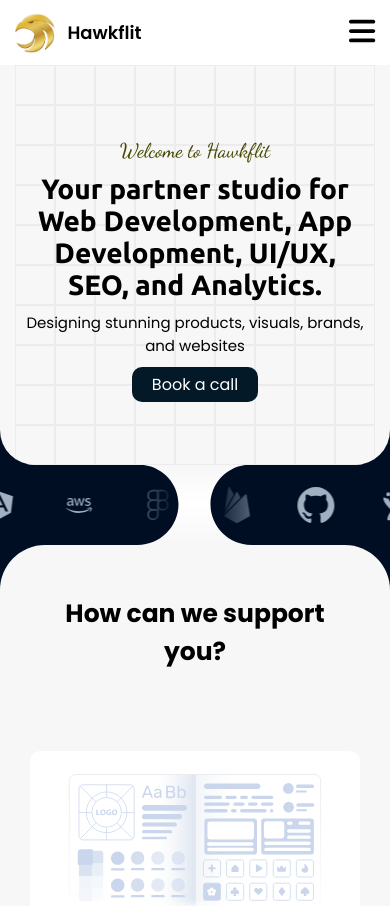
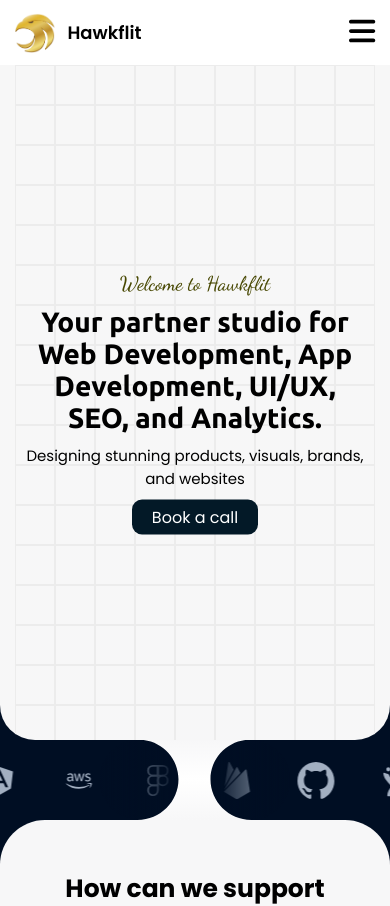
Before and after one commit to NumaanisCoder/HawkFlit, a Next.js app: page / in a window 390 px wide. Shown: the top 906 px of the page. Built offline with nearby package versions, Linux system fonts and the light colour scheme.

Commit message:
Hero section content: Reposition it and make it a child of backgroundWrapper class

```diff
--- a/pages/index.js
+++ b/pages/index.js
@@ -72,8 +72,6 @@ export default function Home() {
 
       {/* Background squares layer */}
       <div className={styles.backgroundWrapper}>
-        <Boxes />
-      </div>
 
         <main className={styles.main}>
           <div className={styles.Banner}>
@@ -89,6 +87,9 @@ export default function Home() {
             </div>
           </div>
         </main>
+
+        <Boxes />
+      </div>
 
       {/* Marquee section */}
       <div className={`${styles.marqueeContainer} ${poppins.className}`}>
@@ -254,11 +255,11 @@ export default function Home() {
         </div>
 
         <div className={styles.faqContainer}>
-            <FaqCard question={"Melody Itni Chocalatey kyun hein? "} answer={"Pata nhi bhul gya"}/>
-            <FaqCard question={"Melody Itni Chocalatey kyun hein? "} answer={"Pata nhi bhul gya"}/>
-            <FaqCard question={"Melody Itni Chocalatey kyun hein? "} answer={"Pata nhi bhul gya"}/>
-            <FaqCard question={"Melody Itni Chocalatey kyun hein? "} answer={"Pata nhi bhul gya"}/>
-            <FaqCard question={"Melody Itni Chocalatey kyun hein? "} answer={"Pata nhi bhul gya"}/>
+          <FaqCard question={"Melody Itni Chocalatey kyun hein? "} answer={"Pata nhi bhul gya"} />
+          <FaqCard question={"Melody Itni Chocalatey kyun hein? "} answer={"Pata nhi bhul gya"} />
+          <FaqCard question={"Melody Itni Chocalatey kyun hein? "} answer={"Pata nhi bhul gya"} />
+          <FaqCard question={"Melody Itni Chocalatey kyun hein? "} answer={"Pata nhi bhul gya"} />
+          <FaqCard question={"Melody Itni Chocalatey kyun hein? "} answer={"Pata nhi bhul gya"} />
         </div>
 
       </section>
--- a/styles/Home.module.css
+++ b/styles/Home.module.css
@@ -10,7 +10,7 @@
 .backgroundWrapper {
   position: relative;
   width: 100%;
-  height: 600px;
+  height: 80vh;
   /* Adjust based on your design needs */
   border-bottom-left-radius: 35px;
   border-bottom-right-radius: 35px;
@@ -19,14 +19,13 @@
 
 .Banner {
   position: absolute;
-  top: 35%;
+  top: 50%;
   /* Center vertically */
   left: 50%;
   /* Center horizontally */
   transform: translate(-50%, -50%);
   /* Center both horizontally and vertically */
   background: transparent;
-  height: 600px;
   width: 100%;
   display: flex;
   gap: 4px;
@@ -450,13 +449,8 @@ gap: 16px;
 
 
 @media (max-width: 500px) {
-  .backgroundWrapper {
-    height: 400px;
-  }
 
   .Banner {
-    top: 32%;
-    height: 300px;
     gap: 10px;
   }
 
```
Lines whose indentation alone changed are shown as unchanged.
